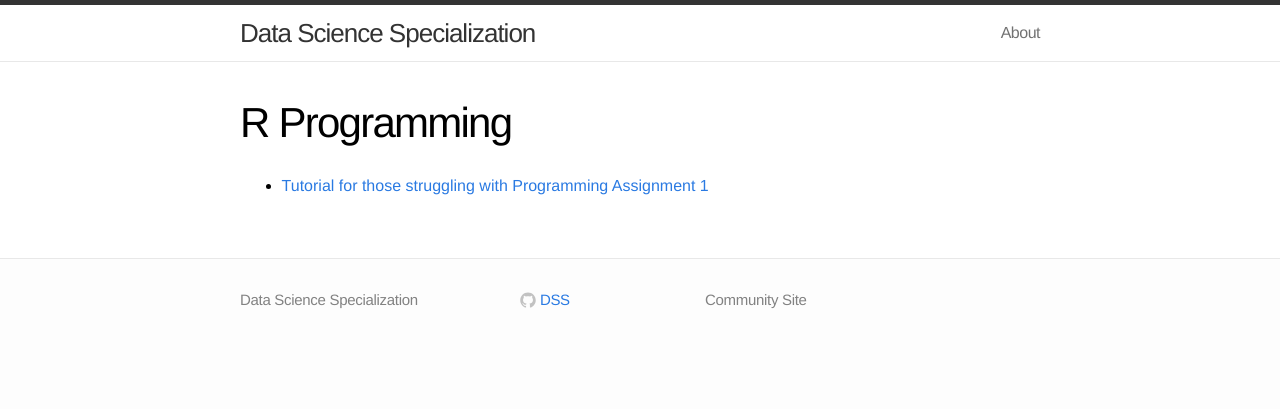
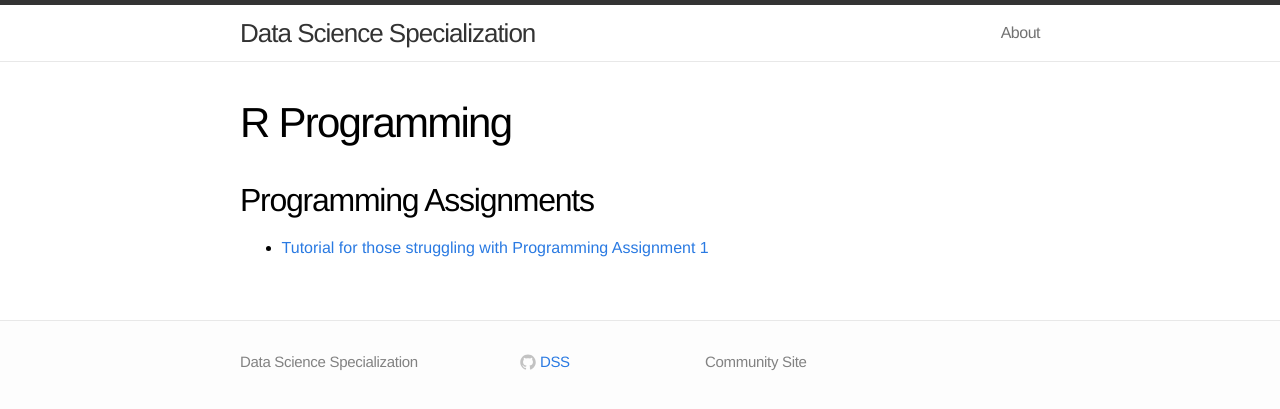
Before and after one commit to DataScienceSpecialization/DataScienceSpecialization.github.io, a Jekyll site: the page built from rprog.md, in a window 1280 px wide. Shown: the top 409 px of the page. Built offline with Jekyll 4.4.1, drawn with Linux system fonts in a browser that asks for light colours.

Commit message:
Update rprog.md

```diff
--- a/rprog.md
+++ b/rprog.md
@@ -4,4 +4,6 @@ title: R Programming
 permalink: /rprog/
 ---
 
+## Programming Assignments
+
 - [Tutorial for those struggling with Programming Assignment 1](https://github.com/derekfranks/practice_assignment)
```
